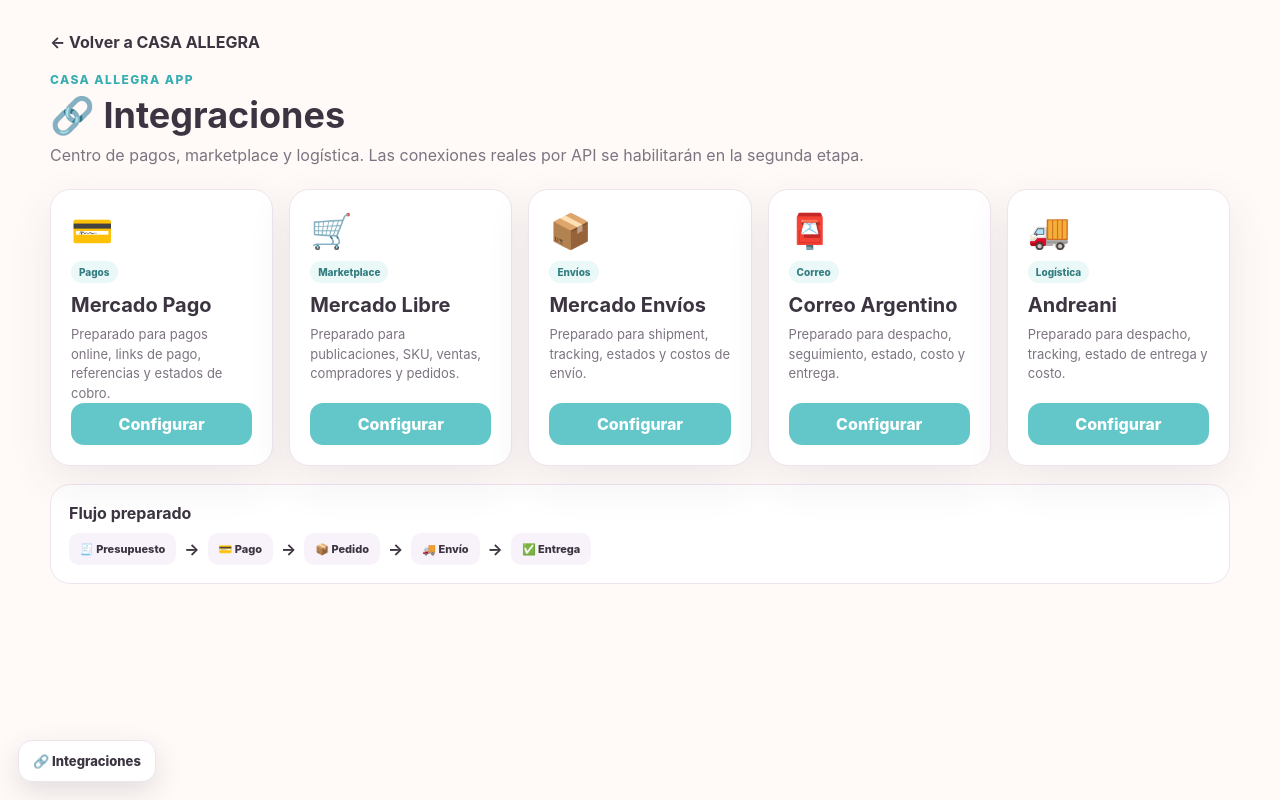
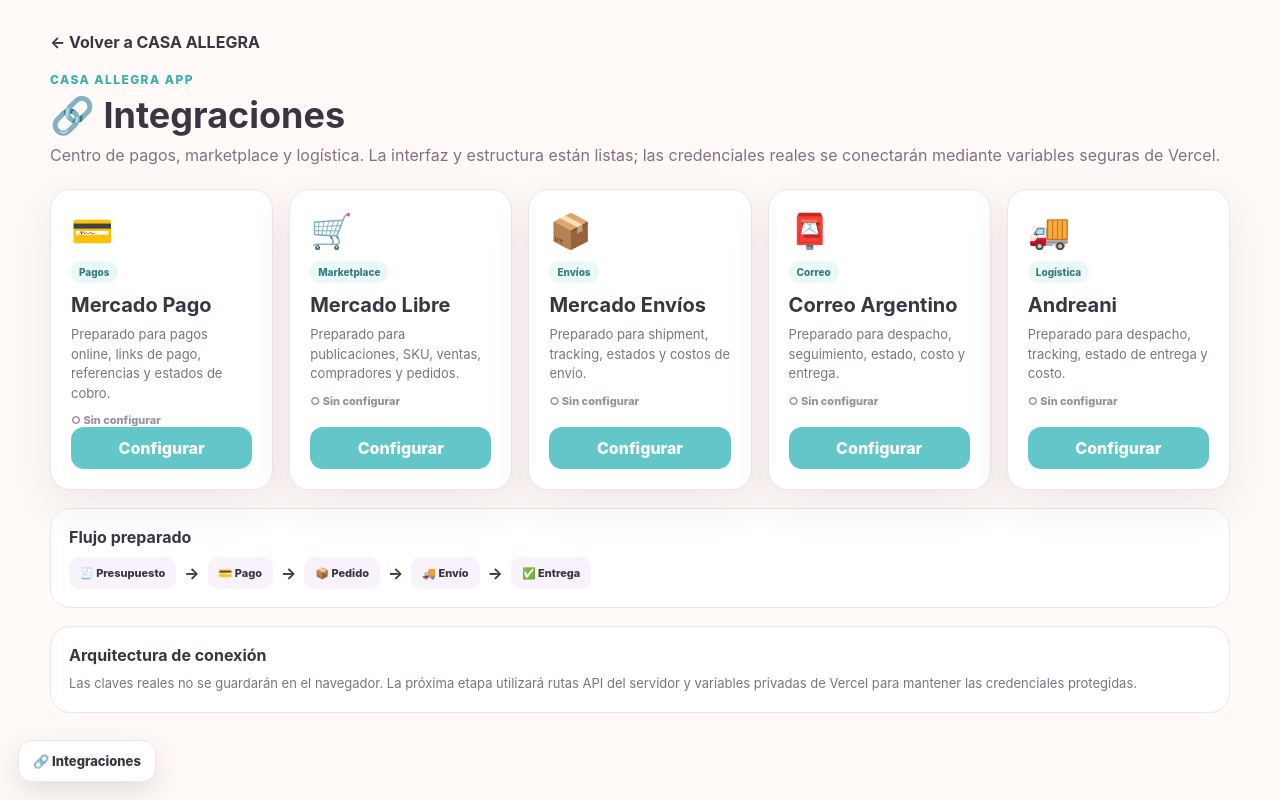
Before and after one commit to casaallegra00-glitch/CASA-ALLEGRA, a Next.js app: page /integraciones in a window 1280 px wide. Built offline with nearby package versions, Linux system fonts and the light colour scheme.

Commit message:
Completar interfaz y estructura de integraciones en Vercel

```diff
--- a/app/integraciones/page.tsx
+++ b/app/integraciones/page.tsx
@@ -1,42 +1,67 @@
 'use client'
 
-import { useState } from 'react'
+import { useEffect, useState } from 'react'
 
-const integrations = [
-  { icon: '💳', name: 'Mercado Pago', type: 'Pagos', text: 'Preparado para pagos online, links de pago, referencias y estados de cobro.' },
-  { icon: '🛒', name: 'Mercado Libre', type: 'Marketplace', text: 'Preparado para publicaciones, SKU, ventas, compradores y pedidos.' },
-  { icon: '📦', name: 'Mercado Envíos', type: 'Envíos', text: 'Preparado para shipment, tracking, estados y costos de envío.' },
-  { icon: '📮', name: 'Correo Argentino', type: 'Correo', text: 'Preparado para despacho, seguimiento, estado, costo y entrega.' },
-  { icon: '🚚', name: 'Andreani', type: 'Logística', text: 'Preparado para despacho, tracking, estado de entrega y costo.' },
+type Integration = { icon: string; name: string; type: string; text: string; fields: string[] }
+
+const integrations: Integration[] = [
+  { icon: '💳', name: 'Mercado Pago', type: 'Pagos', text: 'Preparado para pagos online, links de pago, referencias y estados de cobro.', fields: ['Access Token', 'Public Key'] },
+  { icon: '🛒', name: 'Mercado Libre', type: 'Marketplace', text: 'Preparado para publicaciones, SKU, ventas, compradores y pedidos.', fields: ['Client ID', 'Client Secret'] },
+  { icon: '📦', name: 'Mercado Envíos', type: 'Envíos', text: 'Preparado para shipment, tracking, estados y costos de envío.', fields: ['Cuenta / Seller ID'] },
+  { icon: '📮', name: 'Correo Argentino', type: 'Correo', text: 'Preparado para despacho, seguimiento, estado, costo y entrega.', fields: ['Usuario / Cuenta', 'API Key'] },
+  { icon: '🚚', name: 'Andreani', type: 'Logística', text: 'Preparado para despacho, tracking, estado de entrega y costo.', fields: ['API Key', 'Cuenta'] },
 ]
 
 export default function IntegracionesPage() {
-  const [selected, setSelected] = useState<string | null>(null)
+  const [selected, setSelected] = useState<Integration | null>(null)
+  const [connected, setConnected] = useState<Record<string, boolean>>({})
+  const [values, setValues] = useState<Record<string, string>>({})
+  const [saved, setSaved] = useState('')
+
+  useEffect(() => {
+    try {
+      const raw = localStorage.getItem('casa-allegra-integrations')
+      if (raw) setConnected(JSON.parse(raw))
+    } catch {}
+  }, [])
+
+  const configure = (item: Integration) => {
+    setSaved('')
+    setValues(Object.fromEntries(item.fields.map((field) => [field, ''])))
+    setSelected(item)
+  }
+
+  const saveConnection = () => {
+    if (!selected) return
+    const next = { ...connected, [selected.name]: true }
+    setConnected(next)
+    try { localStorage.setItem('casa-allegra-integrations', JSON.stringify(next)) } catch {}
+    setSaved(`${selected.name} quedó preparada para conectar.`)
+  }
 
   return (
     <main style={{ minHeight: '100vh', padding: 32, background: '#fffaf7', color: '#3c3441' }}>
       <div style={{ maxWidth: 1180, margin: '0 auto' }}>
-        <a href="/" style={{ display: 'inline-block', marginBottom: 20, textDecoration: 'none', color: '#3c3441', fontWeight: 700 }}>
-          ← Volver a CASA ALLEGRA
-        </a>
+        <a href="/" style={{ display: 'inline-block', marginBottom: 20, textDecoration: 'none', color: '#3c3441', fontWeight: 700 }}>← Volver a CASA ALLEGRA</a>
         <div style={{ marginBottom: 24 }}>
           <div style={{ fontSize: 12, letterSpacing: '0.12em', fontWeight: 800, color: '#36aeb2' }}>CASA ALLEGRA APP</div>
           <h1 style={{ margin: '6px 0 8px', fontSize: 36 }}>🔗 Integraciones</h1>
-          <p style={{ margin: 0, color: '#7d7381' }}>Centro de pagos, marketplace y logística. Las conexiones reales por API se habilitarán en la segunda etapa.</p>
+          <p style={{ margin: 0, color: '#7d7381' }}>Centro de pagos, marketplace y logística. La interfaz y estructura están listas; las credenciales reales se conectarán mediante variables seguras de Vercel.</p>
         </div>
+
         <div style={{ display: 'grid', gridTemplateColumns: 'repeat(auto-fit,minmax(210px,1fr))', gap: 16 }}>
           {integrations.map((item) => (
-            <article key={item.name} style={{ background: '#fff', border: '1px solid #eee4ef', borderRadius: 20, padding: 20, boxShadow: '0 15px 45px rgba(67,43,88,.09)', minHeight: 230, display: 'flex', flexDirection: 'column' }}>
+            <article key={item.name} style={{ background: '#fff', border: '1px solid #eee4ef', borderRadius: 20, padding: 20, boxShadow: '0 15px 45px rgba(67,43,88,.09)', minHeight: 245, display: 'flex', flexDirection: 'column' }}>
               <div style={{ fontSize: 34 }}>{item.icon}</div>
               <span style={{ display: 'inline-flex', alignSelf: 'flex-start', marginTop: 10, padding: '5px 8px', borderRadius: 999, background: '#eaf8f7', color: '#337d80', fontSize: 10, fontWeight: 800 }}>{item.type}</span>
               <h2 style={{ margin: '10px 0 8px', fontSize: 20 }}>{item.name}</h2>
               <p style={{ margin: 0, color: '#7d7381', lineHeight: 1.5, fontSize: 13 }}>{item.text}</p>
-              <button type="button" onClick={() => setSelected(item.name)} style={{ marginTop: 'auto', border: 0, borderRadius: 13, padding: '11px 14px', background: '#63c7c9', color: '#fff', fontWeight: 800, cursor: 'pointer' }}>
-                Configurar
-              </button>
+              <div style={{ marginTop: 10, fontSize: 11, fontWeight: 800, color: connected[item.name] ? '#4f946f' : '#9a8f9d' }}>{connected[item.name] ? '● Preparada' : '○ Sin configurar'}</div>
+              <button type="button" onClick={() => configure(item)} style={{ marginTop: 'auto', border: 0, borderRadius: 13, padding: '11px 14px', background: '#63c7c9', color: '#fff', fontWeight: 800, cursor: 'pointer' }}>Configurar</button>
             </article>
           ))}
         </div>
+
         <section style={{ marginTop: 18, background: '#fff', border: '1px solid #eee4ef', borderRadius: 20, padding: 18 }}>
           <strong>Flujo preparado</strong>
           <div style={{ marginTop: 10, display: 'flex', gap: 8, flexWrap: 'wrap', alignItems: 'center' }}>
@@ -45,14 +70,32 @@
             ))}
           </div>
         </section>
+
+        <section style={{ marginTop: 18, background: '#fff', border: '1px solid #eee4ef', borderRadius: 20, padding: 18 }}>
+          <strong>Arquitectura de conexión</strong>
+          <p style={{ margin: '8px 0 0', color: '#7d7381', fontSize: 13, lineHeight: 1.6 }}>Las claves reales no se guardarán en el navegador. La próxima etapa utilizará rutas API del servidor y variables privadas de Vercel para mantener las credenciales protegidas.</p>
+        </section>
+
         {selected && (
-          <div role="dialog" aria-modal="true" style={{ position: 'fixed', inset: 0, background: 'rgba(49,38,61,.42)', display: 'flex', alignItems: 'center', justifyContent: 'center', padding: 18 }}>
-            <div style={{ width: 'min(520px,100%)', background: '#fff', borderRadius: 20, padding: 22 }}>
+          <div role="dialog" aria-modal="true" style={{ position: 'fixed', inset: 0, background: 'rgba(49,38,61,.42)', display: 'flex', alignItems: 'center', justifyContent: 'center', padding: 18, zIndex: 10000 }}>
+            <div style={{ width: 'min(560px,100%)', background: '#fff', borderRadius: 20, padding: 22 }}>
               <button type="button" onClick={() => setSelected(null)} style={{ float: 'right', border: 0, background: 'transparent', fontSize: 24, cursor: 'pointer' }}>×</button>
               <div style={{ fontSize: 12, letterSpacing: '0.12em', fontWeight: 800, color: '#36aeb2' }}>INTEGRACIÓN</div>
-              <h2 style={{ margin: '6px 0 8px' }}>Configurar {selected}</h2>
-              <p style={{ color: '#7d7381' }}>Interfaz preparada. En la segunda etapa conectaremos las credenciales y APIs oficiales.</p>
-              <button type="button" onClick={() => setSelected(null)} style={{ border: 0, borderRadius: 13, padding: '11px 14px', background: '#63c7c9', color: '#fff', fontWeight: 800, cursor: 'pointer' }}>Cerrar</button>
+              <h2 style={{ margin: '6px 0 8px' }}>{selected.icon} {selected.name}</h2>
+              <p style={{ color: '#7d7381', fontSize: 13 }}>Estos campos son la estructura de configuración. Todavía no almacenan ni envían credenciales reales.</p>
+              <div style={{ display: 'grid', gap: 10, marginTop: 16 }}>
+                {selected.fields.map((field) => (
+                  <label key={field} style={{ display: 'grid', gap: 6, fontSize: 11, fontWeight: 800 }}>
+                    {field}
+                    <input value={values[field] || ''} onChange={(e) => setValues((current) => ({ ...current, [field]: e.target.value }))} placeholder="Preparado para conexión segura" style={{ border: '1px solid #e9dfea', borderRadius: 12, padding: '10px 12px', outline: 'none' }} />
+                  </label>
+                ))}
+              </div>
+              {saved && <div style={{ marginTop: 12, padding: 10, borderRadius: 12, background: '#eaf8f0', color: '#4f7f64', fontSize: 12 }}>{saved}</div>}
+              <div style={{ display: 'flex', gap: 8, justifyContent: 'flex-end', marginTop: 18 }}>
+                <button type="button" onClick={() => setSelected(null)} style={{ border: '1px solid #eee4ef', borderRadius: 13, padding: '11px 14px', background: '#fff', fontWeight: 800, cursor: 'pointer' }}>Cerrar</button>
+                <button type="button" onClick={saveConnection} style={{ border: 0, borderRadius: 13, padding: '11px 14px', background: '#63c7c9', color: '#fff', fontWeight: 800, cursor: 'pointer' }}>Guardar estructura</button>
+              </div>
             </div>
           </div>
         )}
```
